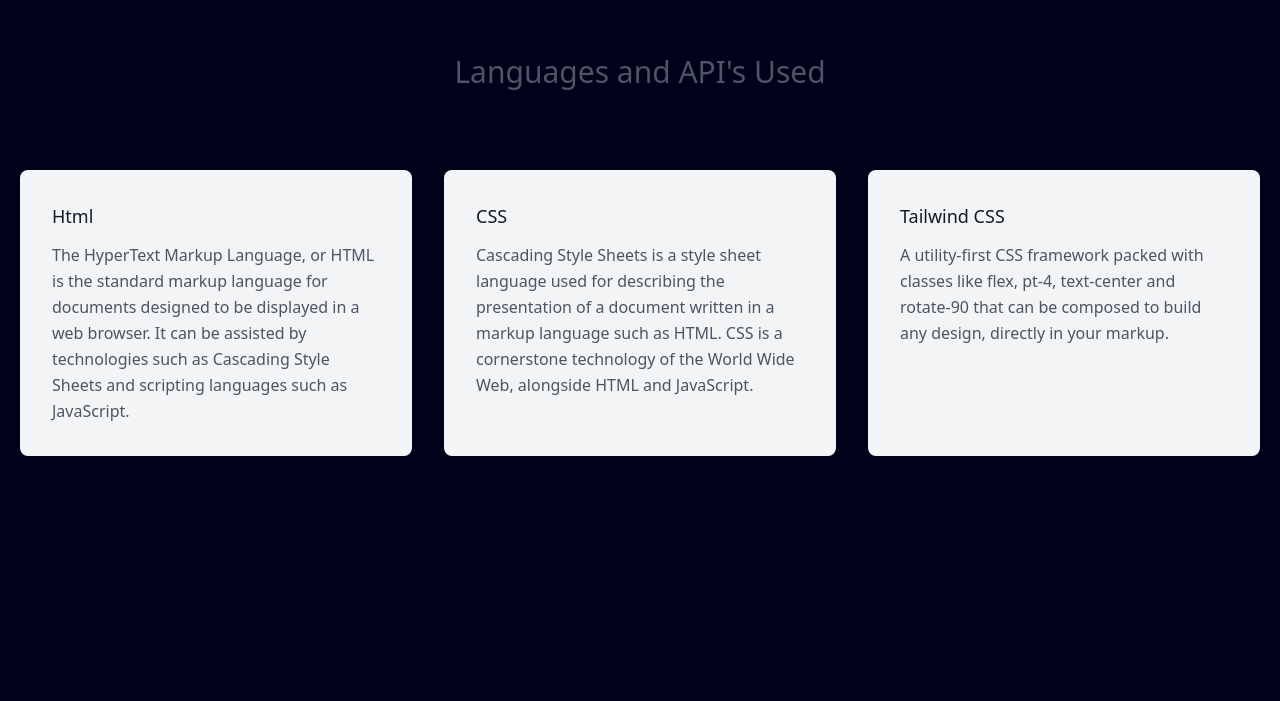
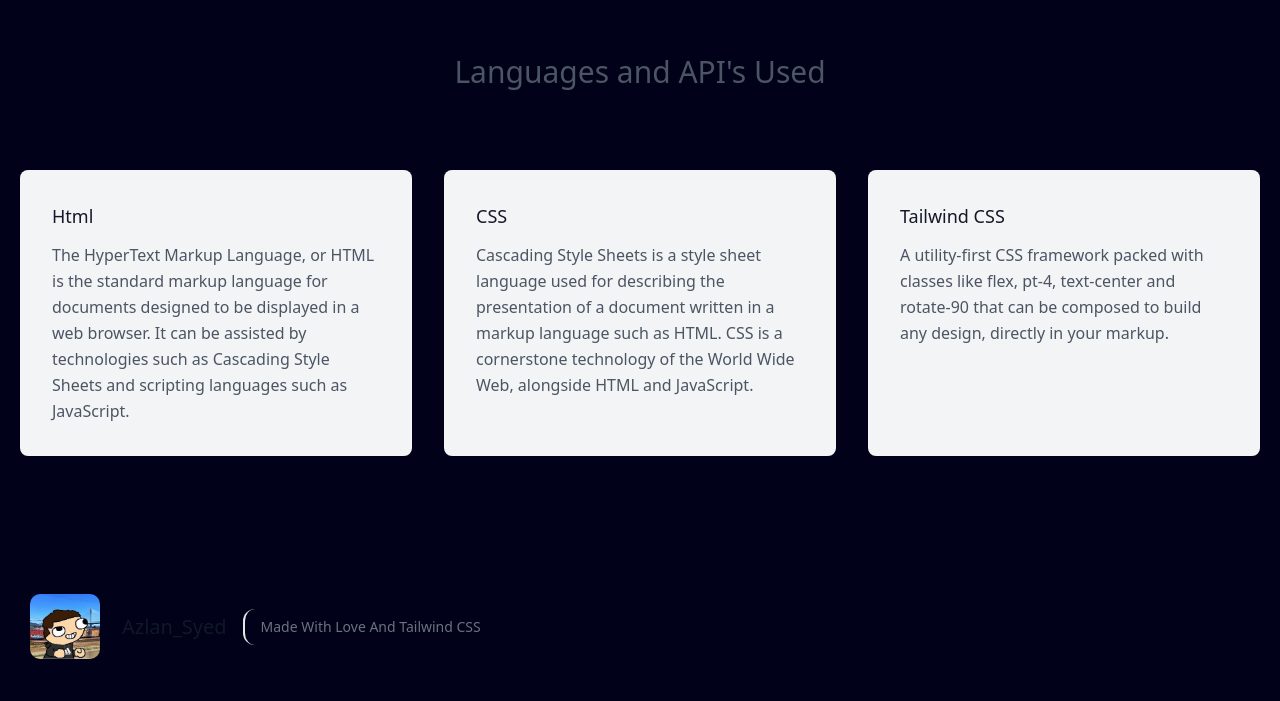
Before and after one commit to azlan-syed/azlan-syed.github.io, a plain HTML site: page index.html in a window 1280 px wide. Shown: the part 539-1240 px from the top of the page. Before the commit the page ends 1091 px from the top, so only its background shows below. Drawn offline with nearby package versions, Linux system fonts and the light colour scheme.

Commit message:
Initial commit

```diff
--- a/index.html
+++ b/index.html
@@ -119,5 +119,22 @@
     </div>
   </section>
 </div>
+<footer class="text-gray-600 body-font">
+  <div class="container px-5 py-8 mx-auto flex items-center sm:flex-row flex-col">
+    <a class="flex title-font font-medium items-center md:justify-start justify-center text-gray-900">
+      <img src="/my_fsjal.png" alt="" style="    width: 90px;
+      padding: 10px;
+      border-radius: 20px;">
+        <path d="M12 2L2 7l10 5 10-5-10-5zM2 17l10 5 10-5M2 12l10 5 10-5"></path>
+      </svg>
+      <span class="ml-3 text-xl">Azlan_Syed</span>
+    </a>
+    <p class="text-sm text-gray-500 sm:ml-4 sm:pl-4 sm:border-l-2 sm:border-gray-200 sm:py-2 sm:mt-0 mt-4">Made With Love And Tailwind CSS
+    </p>
+    <span class="inline-flex sm:ml-auto sm:mt-0 mt-4 justify-center sm:justify-start">
+
+    </span>
+  </div>
+</footer>
 </body>
 </html>
```
